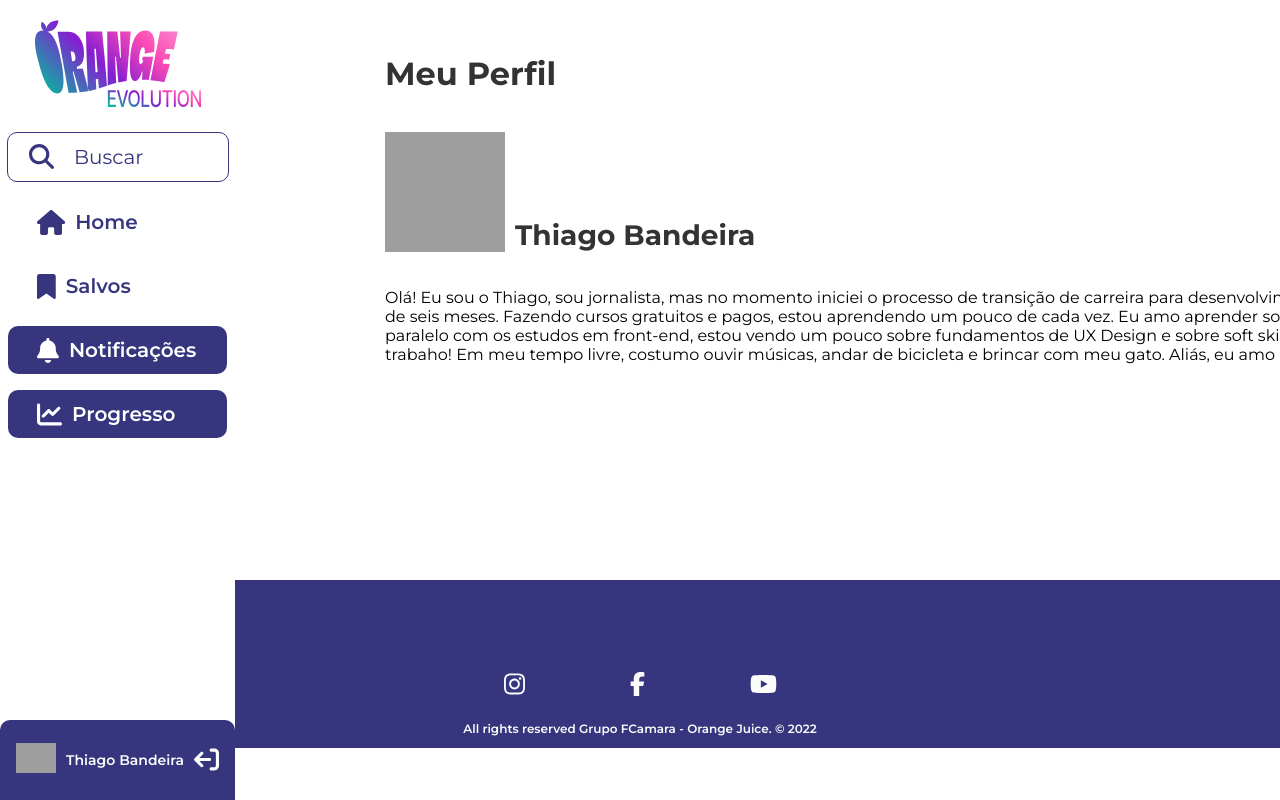
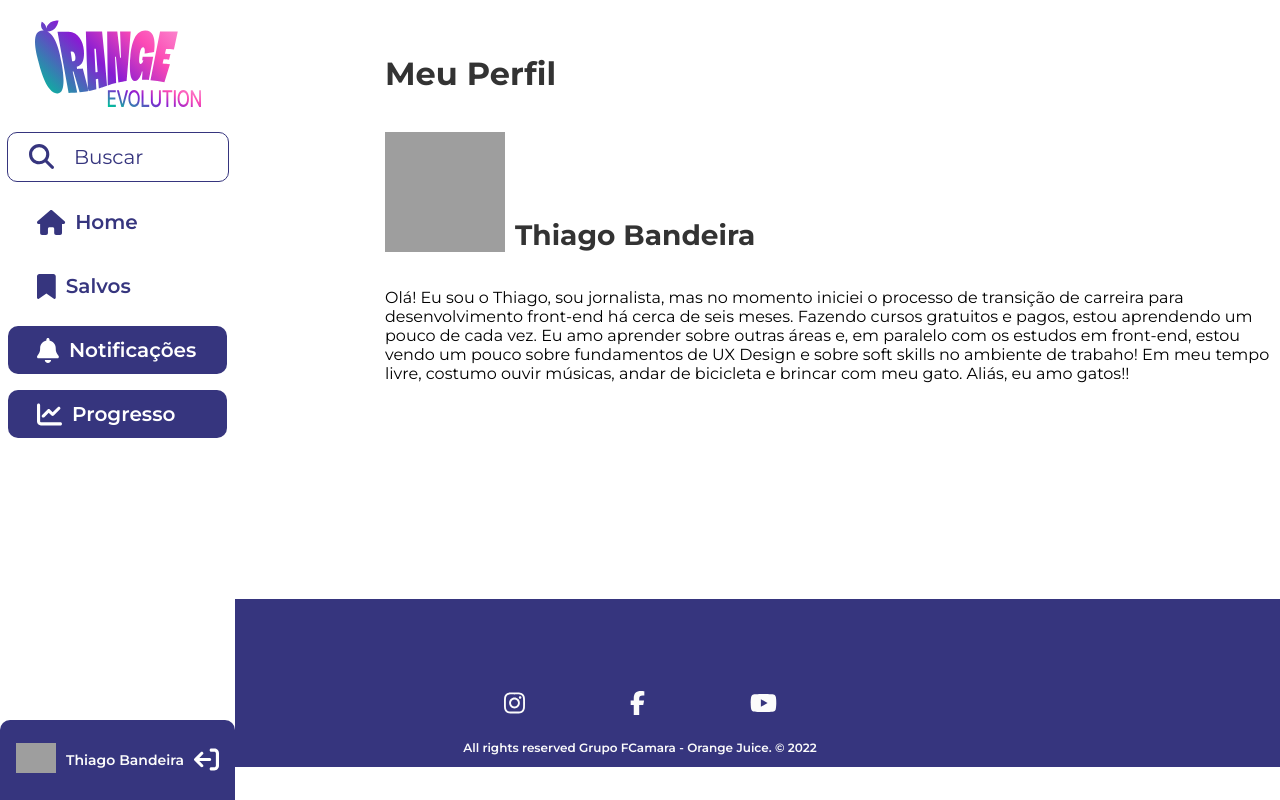
Before and after one commit to Squad-15-FCamara/orangeevolution-frontend, a React (Vite) app: page /profile in a window 1280 px wide. Shown: the top 800 px of the page. Built offline with nearby package versions, Linux system fonts and the light colour scheme; grey boxes are pictures that could not be loaded.

Commit message:
style: change bio width to match with new wireframe

```diff
--- a/src/pages/Profile/style.js
+++ b/src/pages/Profile/style.js
@@ -17,6 +17,6 @@ export const ProfileContainer = styled.div`
 `;
 
 export const Bio = styled.p`
-  width: 92%;
+  width: 75%;
   margin-top: 36px;
 `;
```
